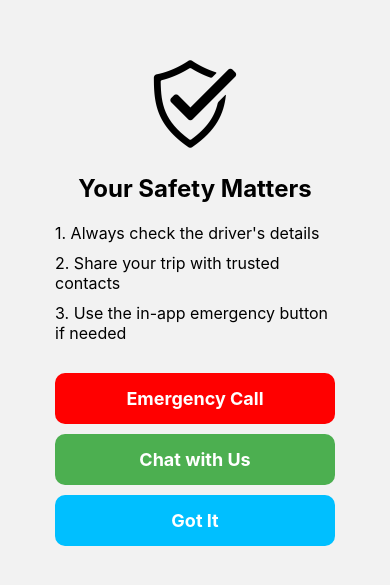
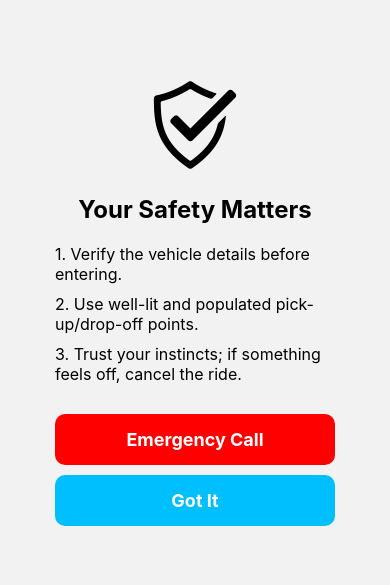
Before and after one commit to raphaelmwachiti/gLide, a React Native app: screen /SafetyScreen in a window 390 px wide. Shown: the part 117-702 px from the top of the page. Built offline with nearby package versions, Linux system fonts and the light colour scheme.

Commit message:
SafetyScreen Updated

```diff
--- a/package.json
+++ b/package.json
@@ -29,7 +29,8 @@
     "react-native-pager-view": "^6.2.3",
     "react-native-safe-area-context": "4.6.3",
     "react-native-screens": "~3.22.0",
-    "react-native-tab-view": "^3.5.2"
+    "react-native-tab-view": "^3.5.2",
+    "react-native-vector-icons": "^10.0.2"
   },
   "devDependencies": {
     "@babel/core": "^7.20.0"
--- a/src/screens/SafetyScreen.js
+++ b/src/screens/SafetyScreen.js
@@ -4,17 +4,14 @@ import { View, Text, StyleSheet, TouchableOpacity, Image, Linking, Modal } from
 const SafetyScreen = ({ navigation }) => {
   const [isEmergencyModalVisible, setEmergencyModalVisible] = useState(false);
 
-    // Function to show the emergency confirmation modal
   const showEmergencyModal = () => {
     setEmergencyModalVisible(true);
   };
 
-    // Function to hide the emergency confirmation modal
   const hideEmergencyModal = () => {
     setEmergencyModalVisible(false);
   };
 
-    // Function to handle the emergency call
   const handleEmergencyCall = () => {
     hideEmergencyModal();
     Linking.openURL('tel:911');
@@ -23,15 +20,16 @@ const SafetyScreen = ({ navigation }) => {
   return (
     <View style={styles.container}>
       <Image
-          source={require('../assets/safety.jpg')} // Add your own safety icon
+        source={require('../assets/safety.jpg')}
         style={styles.icon}
       />
       <Text style={styles.title}>Your Safety Matters</Text>
 
       <View style={styles.tipsContainer}>
-          <Text style={styles.tip}>1. Always check the driver's details</Text>
-          <Text style={styles.tip}>2. Share your trip with trusted contacts</Text>
-          <Text style={styles.tip}>3. Use the in-app emergency button if needed</Text>
+        <Text style={styles.tip}>1. Verify the vehicle details before entering.</Text>
+
+        <Text style={styles.tip}>2. Use well-lit and populated pick-up/drop-off points.</Text>
+        <Text style={styles.tip}>3. Trust your instincts; if something feels off, cancel the ride.</Text>
         {/* Add more safety tips as needed */}
       </View>
 
@@ -42,17 +40,11 @@ const SafetyScreen = ({ navigation }) => {
       >
         <Text style={styles.buttonText}>Emergency Call</Text>
       </TouchableOpacity>
-        <TouchableOpacity
-                style={[styles.button, styles.chatButton]}
-
-        >
-          <Text style={styles.buttonText}>Chat with Us</Text>
-        </TouchableOpacity>
 
       {/* Got It Button */}
       <TouchableOpacity
         style={styles.button}
-          onPress={() => navigation.goBack()} // Navigate back to the previous screen
+        onPress={() => navigation.goBack()}
       >
         <Text style={styles.buttonText}>Got It</Text>
       </TouchableOpacity>
@@ -89,7 +81,6 @@ const SafetyScreen = ({ navigation }) => {
   );
 };
 
-
 const styles = StyleSheet.create({
   container: {
     flex: 1,
@@ -124,7 +115,7 @@ const SafetyScreen = ({ navigation }) => {
     marginBottom: 10,
   },
   emergencyButton: {
-      backgroundColor: 'red', // Customize the color for emergency
+    backgroundColor: 'red',
   },
   buttonText: {
     color: 'white',
@@ -156,9 +147,6 @@ const SafetyScreen = ({ navigation }) => {
     flexDirection: 'row',
     justifyContent: 'space-between',
   },
-    chatButton: {
-      backgroundColor: '#4CAF50', // Customize the color for the chat button
-    },
 });
 
 export default SafetyScreen;
--- a/src/screens/TrackRideScreen.js
+++ b/src/screens/TrackRideScreen.js
@@ -3,9 +3,19 @@ import { View, Text, Image, TouchableOpacity, StyleSheet, SafeAreaView } from 'r
 import MapView from 'react-native-maps';
 import SafetyScreen from './SafetyScreen';
 
+import FindRide from './findRide';
+
 const TrackRideScreen = ({ navigation }) => {
   return (
     <SafeAreaView style={styles.safeArea}>
+      <View style={styles.container}>
+        {/* Home button within SafeAreaView */}
+        <SafeAreaView style={styles.homeButtonSafeArea}>
+          <TouchableOpacity style={styles.homeButton} onPress={() => navigation.navigate(FindRide)}>
+            <Text style={styles.homeButtonText}>Home</Text>
+          </TouchableOpacity>
+        </SafeAreaView>
+
         <MapView
           style={styles.map}
           initialRegion={{
@@ -14,17 +24,13 @@ const TrackRideScreen = ({ navigation }) => {
             latitudeDelta: 0.0922,
             longitudeDelta: 0.0421,
           }}
-
         />
 
         <View style={styles.card}>
-        <Text style={styles.titleText}> Ride details</Text>
+          <Text style={styles.titleText}>Ride details</Text>
           <View style={styles.profileInfo}>
             <View style={styles.profileImgClmn}>
-            <Image
-            source={require('../assets/pp.jpg')}
-            style={styles.profileImage}
-            />
+              <Image source={require('../assets/pp.jpg')} style={styles.profileImage} />
             </View>
             <View style={styles.profileDetailClmn}>
               <Text style={styles.profileName}>Lambo Urus - 5.767$</Text>
@@ -34,20 +40,19 @@ const TrackRideScreen = ({ navigation }) => {
           </View>
 
           <Text style={styles.aboutTitle}>Live updates</Text>
-        <Text style={styles.aboutDetail}> - Appears to be heavy traffic</Text>
-        <Text style={styles.aboutDetail}> - Messi is rerouting</Text>
-        <Text style={styles.aboutDetail}> - The plate number is 345GGf </Text>
-        <Text style={styles.aboutDetail}> - His car is bright Pink and should have green rims </Text>
-        <Text style={styles.aboutDetail}> - Be mindful of your ride </Text>
-        <Text style={styles.aboutDetail}> - Call 911 us you feel unsafe and contact support</Text>
-
+          <Text style={styles.aboutDetail}>- Appears to be heavy traffic</Text>
+          <Text style={styles.aboutDetail}>- Messi is rerouting</Text>
+          <Text style={styles.aboutDetail}>- The plate number is 345GGf </Text>
+          <Text style={styles.aboutDetail}>- His car is bright Pink and should have green rims </Text>
+          <Text style={styles.aboutDetail}>- Be mindful of your ride </Text>
+          <Text style={styles.aboutDetail}>- Call 911 us you feel unsafe and contact support</Text>
 
           <View style={styles.buttonContainer}>
             <TouchableOpacity style={styles.cancelButton} onPress={() => navigation.navigate('GlideDriveTabs', { screen: 'Glide' })}>
-            <Text style={styles.buttonText}> Cancel Glide (5:03)</Text>
+              <Text style={styles.buttonText}>Cancel Glide (5:03)</Text>
             </TouchableOpacity>
             <TouchableOpacity style={styles.trackButton} onPress={() => navigation.navigate('ChatScreen')}>
-            <Text style={styles.buttonText}> Talk to driver </Text>
+              <Text style={styles.buttonText}>Talk to driver</Text>
             </TouchableOpacity>
           </View>
 
@@ -55,9 +60,10 @@ const TrackRideScreen = ({ navigation }) => {
             <Text style={styles.buttonText}>Share live location and ride details</Text>
           </TouchableOpacity>
 
-        <TouchableOpacity style={styles.safetyTipsButton} onPress={()=> navigation.navigate(SafetyScreen)}>
+          <TouchableOpacity style={styles.safetyTipsButton} onPress={() => navigation.navigate(SafetyScreen)}>
             <Text style={styles.safetyTipsText}>Safety tips</Text>
           </TouchableOpacity>
+        </View>
       </View>
     </SafeAreaView>
   );
@@ -66,9 +72,12 @@ const TrackRideScreen = ({ navigation }) => {
 const styles = StyleSheet.create({
   safeArea: {
     flex: 1,
+    backgroundColor: '#fff',
+  },
+  container: {
+    flex: 1,
     justifyContent: 'center',
     alignItems: 'center',
-    backgroundColor: '#fff',
   },
   map: {
     height: 250,
@@ -82,26 +91,31 @@ const styles = StyleSheet.create({
     alignItems: 'center',
     width: '90%',
     maxWidth: 600,
+    position: 'relative',
   },
-  confirmationImage: {
-    width: 100,
-    height: 100,
-    borderRadius: 60,
-    marginBottom: 10,
+  homeButtonSafeArea: {
+    position: 'absolute',
+    top: 0,
+    left: 10,
+    right: 10,
+    zIndex: 1,
   },
-  confirmationText: {
-    marginBottom: 20,
-    textAlign: 'center',
+  homeButton: {
+    position: 'absolute',
+    top: 5,
+    left: 5,
+    zIndex: 1,
+  },
+  homeButtonText: {
+    fontSize: 16,
     color: '#333',
-    fontSize: 20,
-    fontWeight: 'bold',
   },
   titleText: {
     marginBottom: 10,
     textAlign: 'center',
     color: '#333',
     fontWeight: 'bold',
-    textDecorationLine: 'underline'
+    textDecorationLine: 'underline',
   },
   profileInfo: {
     flexDirection: 'row',
@@ -110,16 +124,16 @@ const styles = StyleSheet.create({
     marginHorizontal: 6,
   },
   profileImgClmn: {
-    width: '20%'
+    width: '20%',
   },
   profileDetailClmn: {
-    width: '70%'
+    width: '70%',
   },
   profileImage: {
     width: 70,
     height: 70,
     borderRadius: 60,
-    marginLeft: -20
+    marginLeft: -20,
   },
   profileName: {
     fontWeight: 'bold',
@@ -153,7 +167,6 @@ const styles = StyleSheet.create({
     paddingHorizontal: 20,
     borderRadius: 5,
     marginTop: 10,
-    marginRight: 20,
   },
   shareButton: {
     backgroundColor: '#000',
@@ -161,7 +174,6 @@ const styles = StyleSheet.create({
     paddingHorizontal: 20,
     borderRadius: 5,
     marginTop: 10,
-    marginRight: 10,
   },
   trackButton: {
     backgroundColor: '#21d111',
@@ -176,13 +188,12 @@ const styles = StyleSheet.create({
     fontWeight: 'bold',
   },
   safetyTipsButton: {
-    marginTop:10,
+    marginTop: 10,
   },
   safetyTipsText: {
     fontWeight: 'bold',
     color: '#21d111',
   },
-
 });
 
 export default TrackRideScreen;
```
Also changed, not shown: 2 other files (tests, documents, lock files or other folders). Lines whose indentation alone changed are shown as unchanged.
